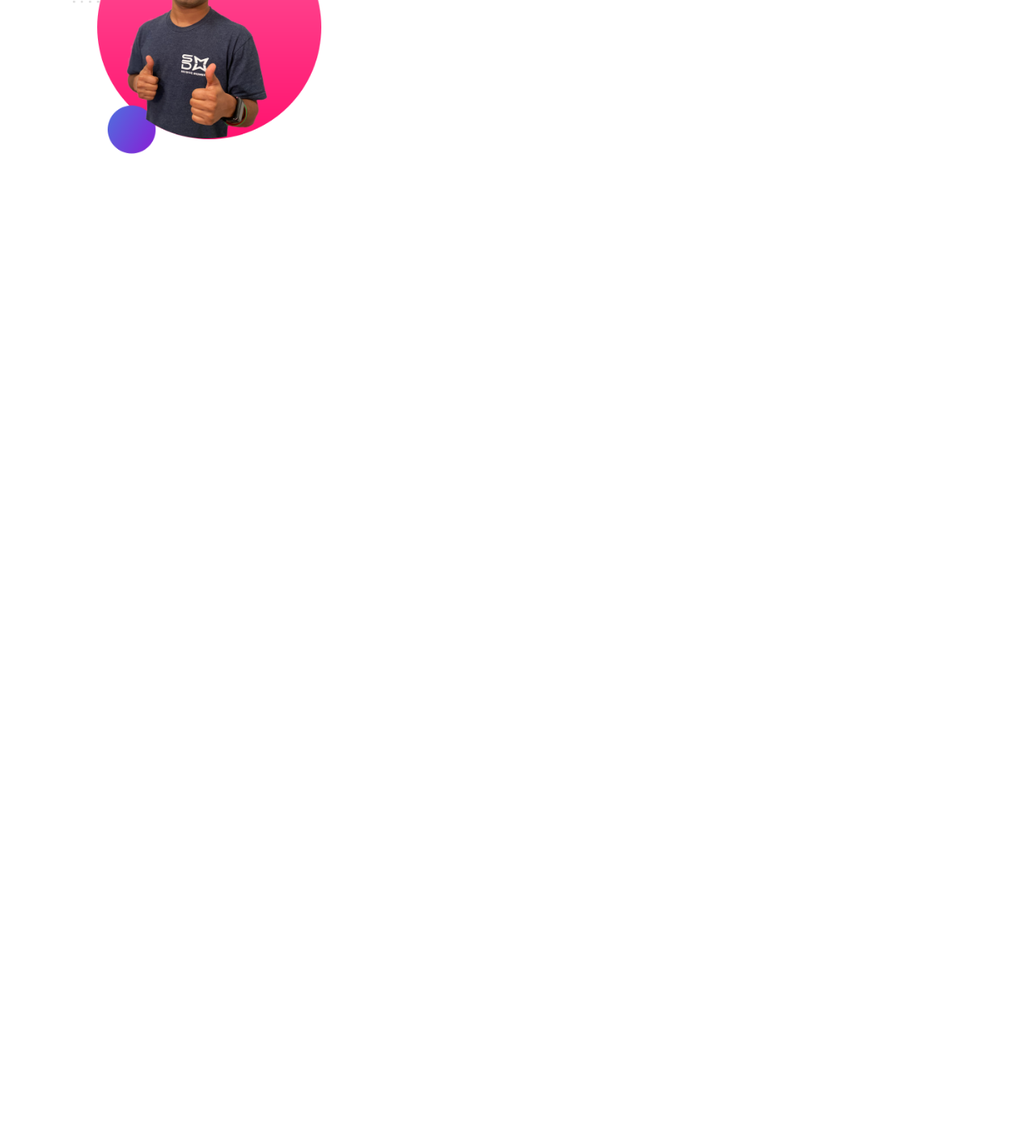
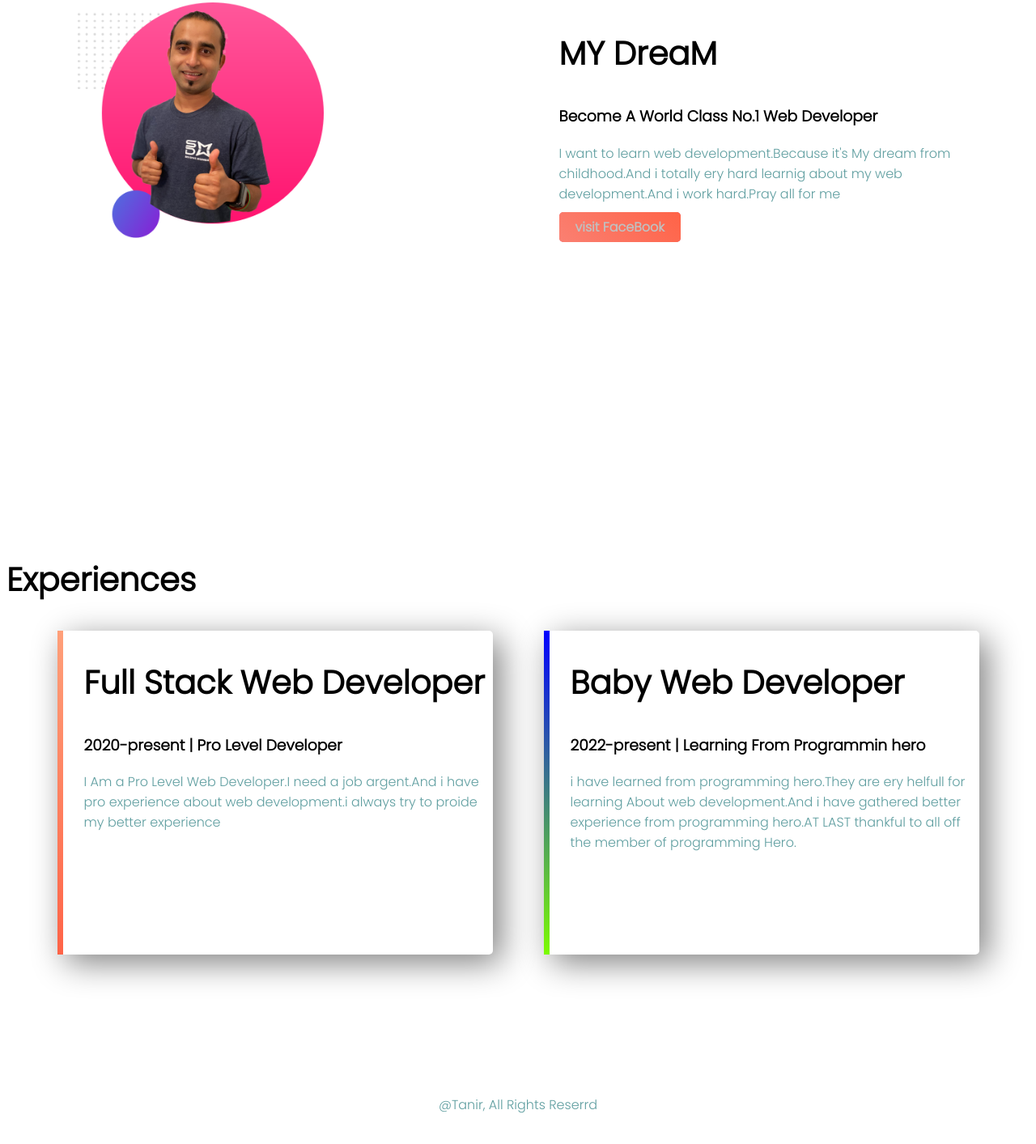
Before and after one commit to shakib238/web-portfolio, a plain HTML site: page index.html in a window 1280 px wide. Shown: the part 655-2068 px from the top of the page at 81% size. Before the commit the page ends 1100 px from the top, so only its background shows below. Drawn offline with Linux system fonts and the light colour scheme.

Commit message:
added all part

```diff
--- a/index.html
+++ b/index.html
@@ -5,7 +5,13 @@
     <meta name="viewport" content="width=device-width, initial-scale=1.0">
     <title>This Is My Website</title>
 
-    <style> body{
+    <style>
+    h1{
+        font-size: 50px;}
+        h2{
+            font-size: 40px;
+        }
+    } body{
         margin: 0;
     }
 .half-width{
@@ -20,11 +26,11 @@ padding-left: 2%;
 
     width: 60%;
 
-}.top-banner{background-image: url(images/top-banner.png);
+}.top-banner{background-image: url("images/top-banner.png");
 
 background-repeat: no-repeat;}
 section{height: 500px;
-padding-bottom: 50px;}
+padding-bottom: 150px;}
 .link-button{
     border: plum;
     border-radius: 5px;
@@ -35,6 +41,26 @@ padding-bottom: 50px;}
     font-weight: 800;
     background-image: linear-gradient(45deg,salmon, tomato);
 
+}p{
+    color: cadetblue;
+
+}.single-experience{
+    box-shadow: 10px 10px 40px gray;
+    border-radius: 5px;
+    height: 80%;
+}
+#full-stack{
+    border-left: 7px solid;
+    border-image: linear-gradient(180deg, lightsalmon, tomato );
+    border-image-slice: 1;
+}#baby-web{
+    border-left: 7px solid;
+    border-image: linear-gradient(180deg, blue, lawngreen);
+    border-image-slice: 1;
+
+
+}footer p{
+    text-align: center;
 }
 
 
@@ -57,10 +83,15 @@ padding-bottom: 50px;}
  <div class="half-width">   <img src="images/jhankar.png" alt="">
 </div>
 </section>
-<section class="Dream Area">
+<section class="dream-bg">
 <div class="half-width">
 <img src="images/jhankar2.png" alt=""></div>
 <div class="half-width">
+
+    <h2>MY DreaM</h2>
+    <h3>Become A World Class No.1 Web Developer</h3>
+    <p>I want to learn web development.Because it's My dream from childhood.And i totally ery hard learnig about my web development.And i work hard.Pray all for me</p>
+    <a class="link-button" target="_blank" href="https://web.facebook.com/ochena.pori.986227">visit FaceBook</a>
 
 
 </div>
@@ -69,5 +100,34 @@ padding-bottom: 50px;}
 
 </section>
 
+<section class="experience area">
+    <h2>Experiences</h2>
+
+    <div id="full-stack" class="half-width single-experience">
+        <h2>Full Stack Web Developer</h2>
+        <h3>2020-present | Pro Level Developer</h3>
+        <p> I Am a Pro Level Web Developer.I need a job argent.And i have pro experience about web development.i always try to proide my better experience</p>
+
+
+    </div>
+    <div id="baby-web" class="half-width single-experience">
+        <h2>Baby Web Developer</h2>
+        <h3>2022-present | Learning From Programmin hero</h3>
+        <p>i have learned from programming hero.They are ery helfull for learning About web development.And i have gathered better experience from programming hero.AT LAST thankful to all off the member of programming Hero.</p>
+
+    </div>
+
+
+
+
+
+</section>
+<section>
+    <footer>
+
+        <p>@Tanir, All Rights Reserrd</p>
+    </footer>
+</section>
+
 </body>
 </html>
```
